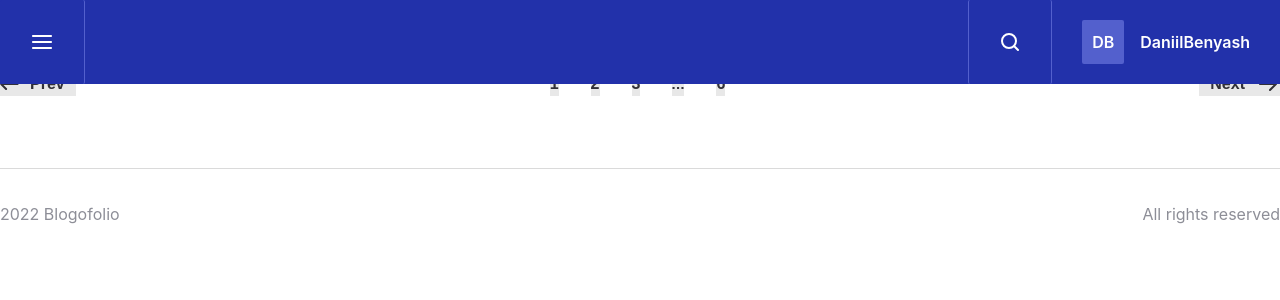
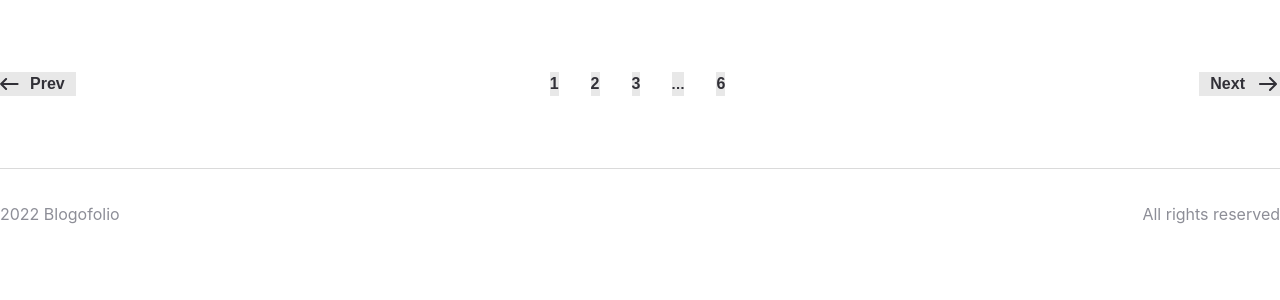
Before and after one commit to DaniilBenyash/tms_blog, a React (Create React App) app: page / in a window 1280 px wide. Shown: the top 300 px of the page. Built offline with nearby package versions, Linux system fonts and the light colour scheme.

Commit message:
refactor: add component NumberPage

```diff
--- a/src/App.tsx
+++ b/src/App.tsx
@@ -7,7 +7,7 @@ function App() {
 
   return (
     <div className="App">
-        <Header/>
+        {/* <Header/> */}
         <Navigator></Navigator>
         <Footer></Footer>
     </div>
--- a/src/components/BurgerMain/BurgerMain.tsx
+++ b/src/components/BurgerMain/BurgerMain.tsx
@@ -1,4 +1,4 @@
-import React, { useState } from "react";
+import React from "react";
 import './BurgerMain.scss'
 import { ReactComponent as Sun } from "./icon/sun.svg";
 import { ReactComponent as Moon } from "./icon/moon.svg";
--- a/src/components/HeaderName/HeaderName.tsx
+++ b/src/components/HeaderName/HeaderName.tsx
@@ -1,6 +1,7 @@
 import React from "react";
 import './HeaderName.scss'
 import { ReactComponent as User } from './icons/user.svg'
+
 
 type HeaderNameProps = {
     firstName?: string,
@@ -10,12 +11,13 @@ type HeaderNameProps = {
 export const HeaderName = ({firstName, lastName}: HeaderNameProps) => {
     return (
         <div className="header-name">
-            {!firstName ?
+            {!firstName && !lastName
+            ?
             < User />
             :
             <div className="header-name__profile">
                 <div className="header-name__initials">
-                        {firstName[0]}
+                    {firstName?.[0]}
                     {lastName && lastName[0]}
                 </div>
                 <p className="header-name__name">
--- a/src/components/Navigator/Navigator.tsx
+++ b/src/components/Navigator/Navigator.tsx
@@ -3,34 +3,22 @@ import './Navigator.scss';
 import { ReactComponent as Left} from './icon/left.svg'
 import { ReactComponent as Right} from './icon/right.svg'
 import { ReactComponent as Next} from './icon/next.svg'
+import { NumberPage } from '../NumberPage/NumberPage'
 
 export const Navigator = () => {
     return (
         <div className="navigator">
-
             <button className="navigator__pointer">
                 <Left/>
                 <p className="navigator__pointer-text">Prev</p>
             </button>
-
             <div className="navigator__number">
-                <button className="navigator__number-item">
-                    1
-                </button>
-                <button className="navigator__number-item">
-                    2
-                </button>
-                <button className="navigator__number-item">
-                    3
-                </button>
-                <button className="navigator__number-item">
-                    <Next/>
-                </button>
-                <button className="navigator__number-item">
-                    6
-                </button>
+                <NumberPage numberPage={1}/>
+                <NumberPage numberPage={2}/>
+                <NumberPage numberPage={3}/>
+                <NumberPage numberPage={<Next/>}/>
+                <NumberPage numberPage={6}/>
             </div>
-
             <button className="navigator__pointer">
                 <p className="navigator__pointer-text">Next</p>
                 <Right/>
--- /dev/null
+++ b/src/components/NumberPage/NumberPage.scss
@@ -0,0 +1,13 @@
+@import "../../styles/variables";
+
+.number-page{
+    background-color: $color-light;
+    border:none;
+    cursor: pointer;
+    color: $color-secondary;
+    font-style: normal;
+    font-weight: 600;
+    font-size: $font-size-subline-1;
+    line-height: 24px;
+    margin: 0 16px;
+}
--- /dev/null
+++ b/src/components/NumberPage/NumberPage.tsx
@@ -0,0 +1,14 @@
+import React, { ReactElement } from "react";
+import './NumberPage.scss'
+
+type NumberPageProps = {
+    numberPage: number | ReactElement,
+}
+
+export const NumberPage = ({numberPage}: NumberPageProps) => {
+    return (
+        <button className="number-page">
+            {numberPage}
+        </button>
+    )
+}
--- /dev/null
+++ b/src/components/NumberPage/index.ts
@@ -0,0 +1 @@
+export { NumberPage } from './NumberPage'
```
Also changed, not shown: src/components/Header/Header.tsx (+4 -3 lines). Lines whose indentation alone changed are shown as unchanged.
